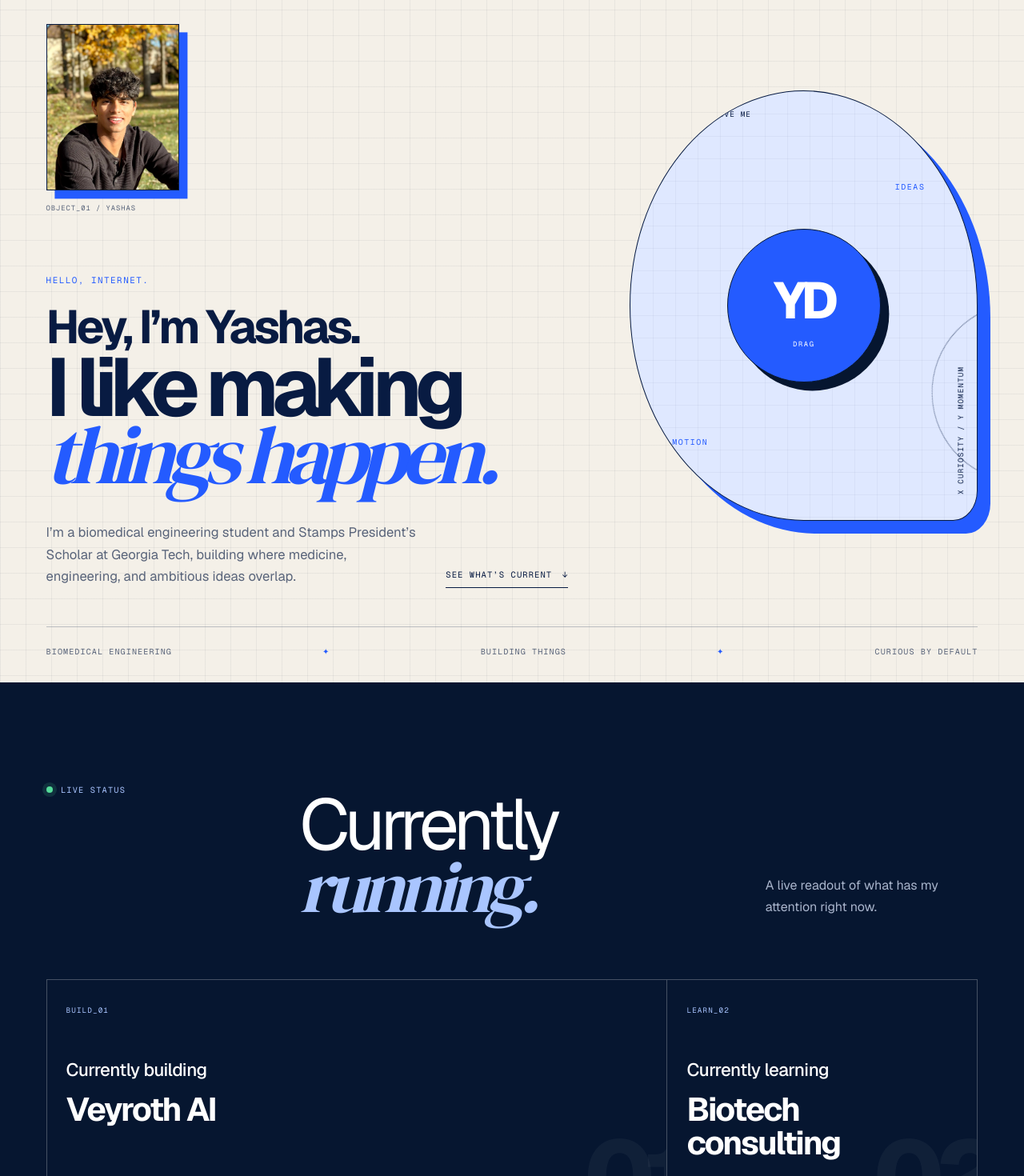
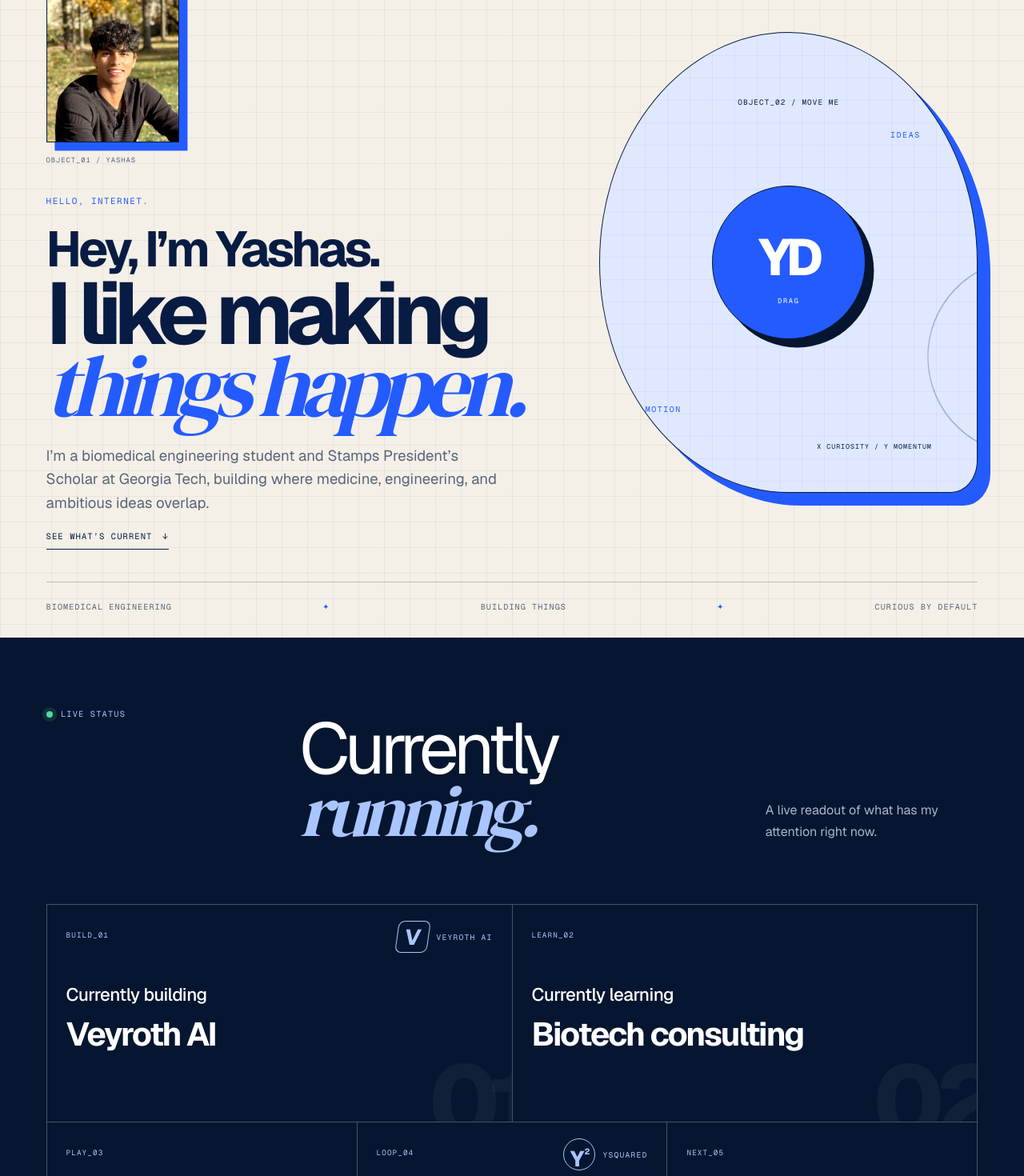
Before and after one commit to Yashasdev/yashasdevulapally.com, a Next.js app: page / in a window 1280 px wide. Shown: the part 180-1650 px from the top of the page at 80% size. Built offline with nearby package versions, Linux system fonts and the light colour scheme.

Commit message:
Tighten homepage and condense volleyball photos

```diff
--- a/app/globals.css
+++ b/app/globals.css
@@ -12,7 +12,7 @@
   --muted: #59647a;
   --line: rgba(8, 27, 66, 0.24);
   --section-x: clamp(1.25rem, 4.5vw, 4.75rem);
-  --section-y: clamp(5rem, 10vw, 9rem);
+  --section-y: clamp(4rem, 7vw, 7rem);
 }
 
 * { box-sizing: border-box; }
@@ -50,7 +50,7 @@ a { text-decoration: none; }
   grid-template-columns: 1fr auto 1fr;
   align-items: center;
   width: 100%;
-  min-height: 4.6rem;
+  min-height: 4.1rem;
   padding: 0 var(--section-x);
   border-bottom: 1px solid var(--line);
   background: rgba(var(--paper-rgb), 0.86);
@@ -85,7 +85,7 @@ a { text-decoration: none; }
 
 .hero {
   min-height: 100svh;
-  padding-top: max(7.5rem, 12vh);
+  padding-top: 5.5rem;
   padding-bottom: 2rem;
   background:
     linear-gradient(rgba(var(--ink-rgb), 0.055) 1px, transparent 1px),
@@ -103,21 +103,21 @@ a { text-decoration: none; }
 .hero-annotation { padding-bottom: 1.25rem; border-bottom: 1px solid var(--line); }
 .hero-grid {
   display: grid;
-  grid-template-columns: minmax(0, 1.2fr) minmax(22rem, 0.8fr);
-  gap: clamp(2.5rem, 6vw, 7rem);
+  grid-template-columns: minmax(0, 1.15fr) minmax(22rem, 0.85fr);
+  gap: clamp(2rem, 4vw, 5rem);
   align-items: center;
   max-width: 96rem;
   margin: 0 auto;
-  padding: clamp(3rem, 7vh, 5.5rem) 0 clamp(3rem, 6vh, 4.5rem);
+  padding: 1.75rem 0 2.5rem;
 }
 .hero-copy { position: relative; z-index: 2; }
 .hero-profile { width: clamp(9.5rem, 13vw, 13.5rem); margin: 0; }
 .hero-profile img { display: block; width: 100%; aspect-ratio: 4 / 5; border: 1px solid var(--ink); object-fit: cover; object-position: center 27%; box-shadow: 0.65rem 0.65rem 0 var(--cobalt); }
 .hero-profile figcaption { margin-top: 1rem; color: var(--muted); font: 0.55rem var(--font-geist-mono), monospace; letter-spacing: 0.11em; }
-.hero-wording { margin-top: clamp(3rem, 6vw, 6.5rem); }
+.hero-wording { margin-top: clamp(1.75rem, 3vw, 3rem); }
 .hero-copy h1 {
   margin: 1.1rem 0 0;
-  font-size: clamp(4.5rem, 8vw, 9rem);
+  font-size: clamp(4.8rem, 8.5vw, 9.5rem);
   line-height: 0.82;
   font-weight: 700;
   letter-spacing: -0.08em;
@@ -129,8 +129,9 @@ a { text-decoration: none; }
   font-weight: 400;
 }
 .hero-copy h1 em { color: var(--cobalt); white-space: nowrap; }
-.hero-intro { display: grid; grid-template-columns: minmax(0, 31rem) auto; gap: 2rem; align-items: end; max-width: 53rem; margin-top: 2.6rem; }
-.hero-intro p { margin: 0; color: var(--muted); font-size: clamp(1rem, 1.3vw, 1.2rem); line-height: 1.65; }
+.hero-intro { display: grid; grid-template-columns: 1fr; gap: 1.2rem; align-items: end; max-width: 36rem; margin-top: 1.8rem; }
+.hero-intro p { margin: 0; color: var(--muted); font-size: clamp(1.1rem, 1.45vw, 1.35rem); line-height: 1.6; }
+.hero-intro .jump-link { justify-self: start; }
 .jump-link { display: flex; align-items: center; gap: 0.8rem; padding-bottom: 0.55rem; border-bottom: 1px solid var(--ink); font: 0.66rem var(--font-geist-mono), monospace; letter-spacing: 0.1em; white-space: nowrap; }
 .jump-link span { transition: transform 180ms ease; }
 .jump-link:hover span { transform: translateY(4px); }
@@ -139,7 +140,7 @@ a { text-decoration: none; }
   --pointer-x: 0;
   --pointer-y: 0;
   position: relative;
-  min-height: clamp(29rem, 42vw, 39rem);
+  min-height: clamp(32rem, 45vw, 43rem);
   overflow: hidden;
   border: 1px solid var(--ink);
   border-radius: 50% 50% 7% 50%;
@@ -153,8 +154,8 @@ a { text-decoration: none; }
 .orbit-ring-one { width: 78%; aspect-ratio: 1; animation: orbit-spin 16s linear infinite; }
 .orbit-ring-two { width: 52%; aspect-ratio: 1; animation: orbit-spin-reverse 11s linear infinite; }
 .orbit-note { position: absolute; z-index: 2; font: 0.58rem/1.3 var(--font-geist-mono), monospace; letter-spacing: 0.12em; }
-.orbit-note-top { top: 1.4rem; left: 1.5rem; }
-.orbit-note-side { right: 0.9rem; bottom: 2rem; transform: rotate(-90deg) translateX(100%); transform-origin: right bottom; }
+.orbit-note-top { top: 14%; left: 50%; transform: translateX(-50%); white-space: nowrap; }
+.orbit-note-side { right: 12%; bottom: 9%; font-size: 0.52rem; white-space: nowrap; }
 .orbit-float { position: absolute; z-index: 2; color: var(--cobalt); font: 0.62rem var(--font-geist-mono), monospace; letter-spacing: 0.16em; transform: translate(calc(var(--pointer-x) * 14px), calc(var(--pointer-y) * 14px)); }
 .orbit-float-a { top: 21%; right: 15%; }
 .orbit-float-b { bottom: 17%; left: 12%; }
@@ -175,13 +176,21 @@ a { text-decoration: none; }
 .status-light i { width: 0.5rem; height: 0.5rem; border-radius: 50%; background: #57e39d; box-shadow: 0 0 0 5px rgba(87, 227, 157, 0.14); animation: pulse 1.8s ease infinite; }
 .now-grid { display: grid; grid-template-columns: repeat(12, 1fr); max-width: 95rem; margin: 0 auto; border-top: 1px solid rgba(255, 255, 255, 0.25); border-left: 1px solid rgba(255, 255, 255, 0.25); }
 .now-card { position: relative; grid-column: span 4; min-height: 17rem; padding: 1.5rem; overflow: hidden; border-right: 1px solid rgba(255, 255, 255, 0.25); border-bottom: 1px solid rgba(255, 255, 255, 0.25); transition: background 220ms ease; }
-.now-card:nth-child(4), .now-card:nth-child(5) { grid-column: span 6; }
-.now-card-featured { grid-column: span 8; }
+.now-card:nth-child(4), .now-card:nth-child(5) { grid-column: span 4; }
+.now-card-featured, .now-card:nth-child(2) { grid-column: span 6; }
 .now-card:hover { background: var(--cobalt); }
 .now-card > span { color: var(--sky); font: 0.58rem var(--font-geist-mono), monospace; letter-spacing: 0.12em; }
 .now-card h3 { margin: 3rem 0 0.7rem; font-size: clamp(1.1rem, 2vw, 1.4rem); font-weight: 450; letter-spacing: -0.025em; }
 .now-card p { max-width: 28rem; margin: 0; color: white; font-size: clamp(1.8rem, 3.2vw, 3.5rem); font-weight: 680; line-height: 1.02; letter-spacing: -0.05em; }
 .now-card > i { position: absolute; right: -0.15em; bottom: -0.3em; color: rgba(255, 255, 255, 0.045); font: normal 800 clamp(5.5rem, 10vw, 9rem)/1 var(--font-geist); letter-spacing: -0.1em; }
+.now-brand { position: absolute; top: 1.25rem; right: 1.5rem; display: flex; align-items: center; gap: 0.6rem; color: var(--sky); }
+.now-brand > span { display: grid; width: 2.5rem; height: 2.5rem; place-items: center; border: 1px solid currentColor; border-radius: 0.5rem; font-size: 1.7rem; font-weight: 750; }
+.now-brand small { font: 0.6rem var(--font-geist-mono), monospace; letter-spacing: 0.13em; }
+.now-brand-veyroth > span { transform: skew(-8deg); }
+.now-brand-ysquared > span { display: block; padding: 0.3rem 0.5rem; border-radius: 50%; }
+.now-brand sup { font-size: 0.65rem; vertical-align: super; }
+.now-card:has(.now-friends) { padding-right: 48%; }
+.now-friends { position: absolute; right: 1.5rem; bottom: 1.5rem; width: 42%; height: auto; border: 1px solid var(--sky); border-radius: 0.25rem; }
 
 .signal-strip { display: grid; grid-template-columns: repeat(4, 1fr); border-bottom: 1px solid var(--ink); background: var(--cobalt); color: white; }
 .signal-strip > div { min-height: 16rem; padding: 2rem var(--section-x); border-right: 1px solid rgba(255, 255, 255, 0.45); }
@@ -267,21 +276,13 @@ a { text-decoration: none; }
 .volleyball-stats strong { font-size: clamp(2.5rem, 5vw, 5.5rem); line-height: 1; letter-spacing: -0.08em; }
 .volleyball-stats span { max-width: 8rem; color: var(--ice); font: 0.59rem/1.5 var(--font-geist-mono), monospace; letter-spacing: 0.08em; text-transform: uppercase; }
 .scoreboard-data > p { margin: 0; padding: 1.25rem 1.5rem; color: var(--ice); font: 0.58rem/1.6 var(--font-geist-mono), monospace; letter-spacing: 0.06em; text-transform: uppercase; }
-.volleyball-gallery { display: grid; grid-template-columns: 0.75fr 1.25fr; gap: 1px; max-width: 95rem; margin: clamp(6rem, 10vw, 10rem) auto 0; border: 1px solid var(--sky); background: var(--sky); }
-.volleyball-photo { position: relative; min-width: 0; min-height: 21rem; margin: 0; overflow: hidden; background: #142954; }
+.volleyball-gallery { display: grid; grid-template-columns: repeat(5, minmax(0, 1fr)); gap: 0.65rem; max-width: 95rem; margin: 2.5rem auto 0; }
+.volleyball-photo { position: relative; min-width: 0; height: clamp(10rem, 16vw, 15rem); margin: 0; overflow: hidden; border: 1px solid rgba(169, 197, 255, 0.5); border-radius: 0.2rem; background: #142954; }
 .volleyball-photo img { object-fit: cover; transition: scale 600ms cubic-bezier(0.2, 0.8, 0.2, 1), filter 400ms ease; }
 .volleyball-photo:hover img { scale: 1.035; filter: saturate(1.08); }
-.volleyball-photo-tall { grid-row: span 2; min-height: 48rem; }
-.volleyball-photo-wide { min-height: 28rem; }
-.volleyball-photo-serve, .volleyball-photo-approach, .volleyball-photo-contact { grid-column: auto; min-height: 22rem; }
-.volleyball-gallery { grid-template-areas: "tall wide" "tall wide" "serve approach" "contact contact"; }
-.volleyball-photo-tall { grid-area: tall; }
-.volleyball-photo-wide { grid-area: wide; }
-.volleyball-photo-serve { grid-area: serve; }
-.volleyball-photo-approach { grid-area: approach; }
-.volleyball-photo-contact { grid-area: contact; min-height: 34rem; }
+.volleyball-photo-tall img, .volleyball-photo-serve img { object-position: center 35%; }
 .volleyball-photo-wide img, .volleyball-photo-approach img, .volleyball-photo-contact img { object-position: center 45%; }
-.gallery-caption { grid-column: 1 / -1; display: flex; justify-content: space-between; margin: 0; padding: 1rem 1.25rem; background: var(--paper); color: var(--ink); font: 0.58rem var(--font-geist-mono), monospace; letter-spacing: 0.1em; }
+.gallery-caption { grid-column: 1 / -1; display: flex; justify-content: space-between; margin: 0; padding: 0.6rem 0; color: var(--sky); font: 0.58rem var(--font-geist-mono), monospace; letter-spacing: 0.1em; }
 
 .contact-section { position: relative; min-height: 90svh; overflow: hidden; background: var(--cobalt); color: white; }
 .contact-topline { padding-bottom: 1.2rem; border-bottom: 1px solid rgba(255, 255, 255, 0.45); }
@@ -325,7 +326,8 @@ a { text-decoration: none; }
   .section-aside { grid-column: 2; max-width: 36rem; }
   .now-heading { grid-template-columns: 1fr 2fr; }
   .now-heading > p { grid-column: 2; }
-  .now-card, .now-card-featured, .now-card:nth-child(4), .now-card:nth-child(5) { grid-column: span 6; }
+  .now-card, .now-card-featured, .now-card:nth-child(2), .now-card:nth-child(4), .now-card:nth-child(5) { grid-column: span 6; }
+  .now-card:nth-child(5) { grid-column: span 12; }
   .signal-strip { grid-template-columns: 1fr 1fr; }
   .signal-strip > div:nth-child(2) { border-right: 0; }
   .signal-strip > div { border-bottom: 1px solid rgba(255, 255, 255, 0.45); }
@@ -340,16 +342,16 @@ a { text-decoration: none; }
   .site-header { min-height: 4rem; }
   .wordmark span { width: 2.3rem; height: 2.3rem; font-size: 1.05rem; }
   .header-socials { gap: 0.85rem; }
-  .hero { padding-top: 6.5rem; }
+  .hero { padding-top: 5rem; }
   .hero-annotation span:last-child { display: none; }
-  .hero-grid { gap: 3rem; padding: 3.3rem 0; }
+  .hero-grid { gap: 2rem; padding: 1.5rem 0 2rem; }
   .hero-copy h1 { font-size: clamp(3.6rem, 18vw, 5.2rem); line-height: 0.87; }
   .hero-copy h1 span:first-child { font-size: 0.52em; }
   .hero-copy h1 em { white-space: normal; }
   .hero-intro { grid-template-columns: 1fr; }
   .jump-link { justify-self: start; }
   .hero-profile { width: 44vw; max-width: 11rem; }
-  .hero-wording { margin-top: 3.5rem; }
+  .hero-wording { margin-top: 2rem; }
   .orbit-stage { width: calc(100% - 0.65rem); min-height: 23rem; justify-self: start; border-radius: 50% 50% 5% 50%; box-shadow: 0.65rem 0.65rem 0 var(--cobalt); }
   .hero-bottomline { flex-wrap: wrap; justify-content: flex-start; }
   .hero-bottomline span:last-child, .hero-bottomline i:last-of-type { display: none; }
@@ -357,7 +359,7 @@ a { text-decoration: none; }
   .now-heading > p { grid-column: auto; }
   .now-heading h2, .section-heading h2, .volleyball-copy h2 { font-size: 3.8rem; }
   .now-grid { grid-template-columns: 1fr; }
-  .now-card, .now-card-featured, .now-card:nth-child(4), .now-card:nth-child(5) { grid-column: auto; min-height: 14rem; }
+  .now-card, .now-card-featured, .now-card:nth-child(2), .now-card:nth-child(4), .now-card:nth-child(5) { grid-column: auto; min-height: 14rem; }
   .now-card p { font-size: 2.2rem; }
   .signal-strip { grid-template-columns: 1fr; }
   .signal-strip > div { min-height: 12rem; border-right: 0; }
@@ -375,14 +377,16 @@ a { text-decoration: none; }
   .roadmap span { width: 5rem; font-size: 0.5rem; }
   .volleyball-topline span:last-child { display: none; }
   .volleyball-grid { grid-template-columns: 1fr; }
-  .volleyball-scoreboard { grid-template-columns: 1fr; min-height: 43rem; box-shadow: 0.6rem 0.6rem 0 var(--sky); }
-  .jersey-mark { min-height: 17rem; border-right: 0; border-bottom: 1px solid var(--sky); }
+  .volleyball-scoreboard { grid-template-columns: 0.65fr 1.35fr; min-height: 24rem; box-shadow: 0.6rem 0.6rem 0 var(--sky); }
+  .jersey-mark { min-height: 0; }
+  .jersey-mark span { font-size: 4.3rem; }
+  .volleyball-stats > div { padding: 1rem 0.7rem; }
+  .volleyball-stats strong { font-size: 2.6rem; }
+  .volleyball-stats span { font-size: 0.5rem; }
   .volleyball-stats { min-height: 17rem; }
   .scoreboard-data > p { padding: 1rem; }
-  .volleyball-gallery { grid-template-columns: 1fr; grid-template-areas: "tall" "wide" "serve" "approach" "contact"; }
-  .volleyball-photo-tall { min-height: 34rem; }
-  .volleyball-photo-wide, .volleyball-photo-approach, .volleyball-photo-contact { min-height: 19rem; }
-  .volleyball-photo-serve { min-height: 31rem; }
+  .volleyball-gallery { grid-template-columns: repeat(5, 9rem); overflow-x: auto; padding-bottom: 0.5rem; scroll-snap-type: x proximity; }
+  .volleyball-photo { height: 11rem; scroll-snap-align: start; }
   .gallery-caption { flex-direction: column; gap: 0.45rem; }
   .contact-section { min-height: 80svh; }
   .contact-topline span:last-child { display: none; }
--- a/app/page.tsx
+++ b/app/page.tsx
@@ -111,6 +111,9 @@ export default function Home() {
                 <span>{item.code}</span>
                 <h3>{item.label}</h3>
                 <p>{item.value}</p>
+                {item.code === "BUILD_01" && <div className="now-brand now-brand-veyroth" aria-label="Veyroth AI logo"><span aria-hidden="true">V</span><small>VEYROTH AI</small></div>}
+                {item.code === "LOOP_04" && <div className="now-brand now-brand-ysquared" aria-label="Ysquared logo"><span aria-hidden="true">Y<sup>2</sup></span><small>YSQUARED</small></div>}
+                {item.code === "NEXT_05" && <Image className="now-friends" src="/friends.jpg" alt="Yashas spending time with friends" width={2048} height={1536} sizes="(max-width: 640px) 40vw, 18rem" />}
                 <i aria-hidden="true">0{index + 1}</i>
               </article>
             ))}
@@ -194,19 +197,19 @@ export default function Home() {
 
           <div className="volleyball-gallery" aria-label="Yashas playing volleyball">
             <figure className="volleyball-photo volleyball-photo-tall">
-              <Image src="/volleyball/attack-home.jpg" alt="Yashas attacking above the net for New Albany" fill sizes="(max-width: 700px) 100vw, 38vw" />
+              <Image src="/volleyball/attack-home.jpg" alt="Yashas attacking above the net for New Albany" fill sizes="(max-width: 640px) 144px, 20vw" />
             </figure>
             <figure className="volleyball-photo volleyball-photo-wide">
-              <Image src="/volleyball/attack-back.jpg" alt="Yashas approaching an attack from the back court" fill sizes="(max-width: 700px) 100vw, 62vw" />
+              <Image src="/volleyball/attack-back.jpg" alt="Yashas approaching an attack from the back court" fill sizes="(max-width: 640px) 144px, 20vw" />
             </figure>
             <figure className="volleyball-photo volleyball-photo-serve">
-              <Image src="/volleyball/jump-serve.jpg" alt="Yashas jump serving in a match" fill sizes="(max-width: 700px) 100vw, 34vw" />
+              <Image src="/volleyball/jump-serve.jpg" alt="Yashas jump serving in a match" fill sizes="(max-width: 640px) 144px, 20vw" />
             </figure>
             <figure className="volleyball-photo volleyball-photo-approach">
-              <Image src="/volleyball/approach.jpg" alt="Yashas in the air during an attacking approach" fill sizes="(max-width: 700px) 100vw, 33vw" />
+              <Image src="/volleyball/approach.jpg" alt="Yashas in the air during an attacking approach" fill sizes="(max-width: 640px) 144px, 20vw" />
             </figure>
             <figure className="volleyball-photo volleyball-photo-contact">
-              <Image src="/volleyball/contact.jpg" alt="Yashas preparing to contact the ball at the net" fill sizes="(max-width: 700px) 100vw, 33vw" />
+              <Image src="/volleyball/contact.jpg" alt="Yashas preparing to contact the ball at the net" fill sizes="(max-width: 640px) 144px, 20vw" />
             </figure>
             <p className="gallery-caption"><span>ABOVE THE NET / 2025</span><span>NEW ALBANY #17</span></p>
           </div>
```
Also changed, not shown: public/friends.jpg (added).
